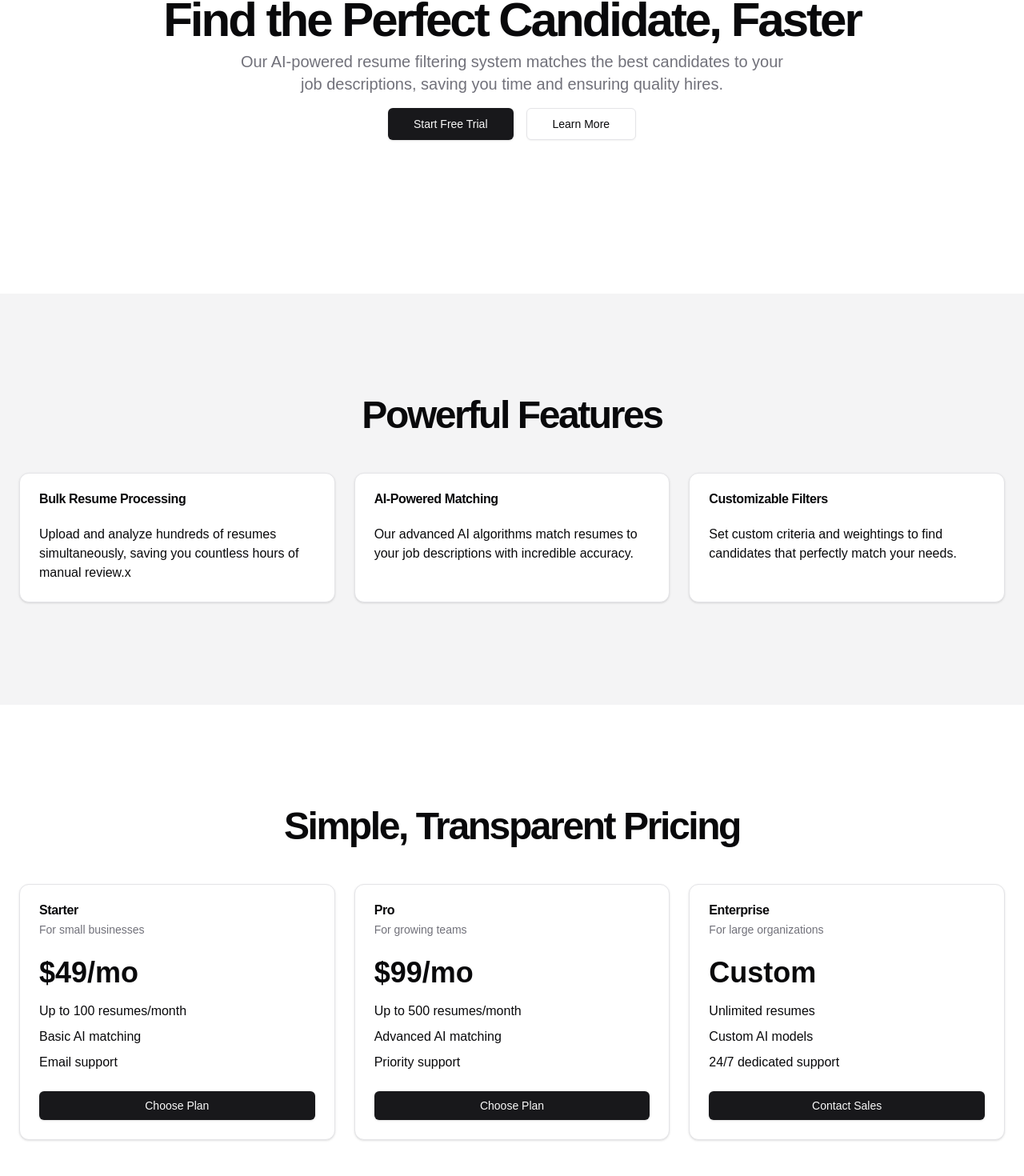
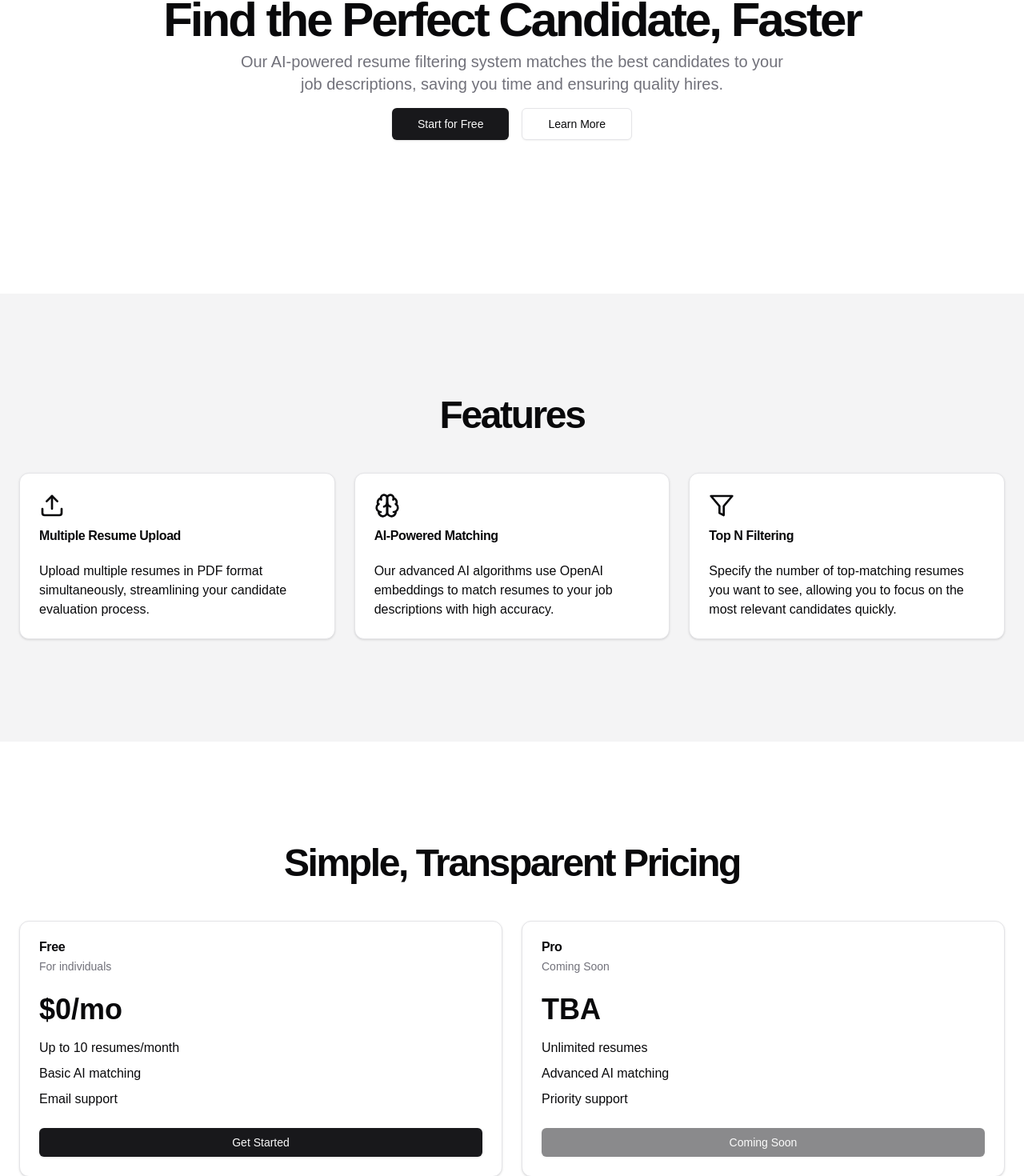
Before and after one commit to JOSHIK27/aiatsscanner, a Next.js app: page / in a window 1280 px wide. Shown: the part 254-1724 px from the top of the page at 80% size. Built offline with nearby package versions, Linux system fonts and the light colour scheme.

Commit message:
all minor fixes

```diff
--- a/src/app/layout.tsx
+++ b/src/app/layout.tsx
@@ -53,13 +53,6 @@ export default function RootLayout({
               <Link href="#faq" className="text-sm font-medium hover:underline">
                 FAQ
               </Link>
-              <Link
-                href="/submit"
-                className="text-sm font-medium hover:underline"
-              >
-                Submit
-              </Link>
-              <Button>Get Started</Button>
             </nav>
           </div>
         </header>
--- a/src/app/submit/page.tsx
+++ b/src/app/submit/page.tsx
@@ -119,9 +119,13 @@ export default function Submit() {
         </Button>
       </form>
 
+      {results.length > 0 && (
         <Dialog>
           <DialogTrigger asChild>
-          <Button className="w-full py-4 mt-4" disabled={results.length === 0}>
+            <Button
+              className="w-full py-4 mt-4"
+              disabled={results.length === 0}
+            >
               View Top {topN} Resumes
             </Button>
           </DialogTrigger>
@@ -140,6 +144,7 @@ export default function Submit() {
             </div>
           </DialogContent>
         </Dialog>
+      )}
     </div>
   );
 }
--- a/src/components/features.tsx
+++ b/src/components/features.tsx
@@ -1,37 +1,41 @@
 import { Card, CardContent, CardHeader, CardTitle } from "@/components/ui/card";
+import { Upload, Brain, Filter } from "lucide-react";
 
 export default function Features() {
   return (
     <section id="features" className="w-full py-12 md:py-24 lg:py-32 bg-muted">
       <h2 className="text-3xl font-bold tracking-tighter sm:text-4xl md:text-5xl text-center mb-12">
-        Powerful Features
+        Features
       </h2>
       <div className="grid gap-6 lg:grid-cols-3 px-4 md:px-6">
         <Card>
           <CardHeader>
-            <CardTitle>Bulk Resume Processing</CardTitle>
+            <Upload className="w-8 h-8 mb-2" />
+            <CardTitle>Multiple Resume Upload</CardTitle>
           </CardHeader>
           <CardContent>
-            Upload and analyze hundreds of resumes simultaneously, saving you
-            countless hours of manual review.x
+            Upload multiple resumes in PDF format simultaneously, streamlining
+            your candidate evaluation process.
           </CardContent>
         </Card>
         <Card>
           <CardHeader>
+            <Brain className="w-8 h-8 mb-2" />
             <CardTitle>AI-Powered Matching</CardTitle>
           </CardHeader>
           <CardContent>
-            Our advanced AI algorithms match resumes to your job descriptions
-            with incredible accuracy.
+            Our advanced AI algorithms use OpenAI embeddings to match resumes to
+            your job descriptions with high accuracy.
           </CardContent>
         </Card>
         <Card>
           <CardHeader>
-            <CardTitle>Customizable Filters</CardTitle>
+            <Filter className="w-8 h-8 mb-2" />
+            <CardTitle>Top N Filtering</CardTitle>
           </CardHeader>
           <CardContent>
-            Set custom criteria and weightings to find candidates that perfectly
-            match your needs.
+            Specify the number of top-matching resumes you want to see, allowing
+            you to focus on the most relevant candidates quickly.
           </CardContent>
         </Card>
       </div>
--- a/src/components/hero.tsx
+++ b/src/components/hero.tsx
@@ -1,4 +1,5 @@
 import { Button } from "@/components/ui/button";
+import Link from "next/link";
 
 export default function Hero() {
   return (
@@ -15,10 +16,14 @@ export default function Hero() {
           </p>
         </div>
         <div className="space-x-4">
-          <Button size="lg">Start Free Trial</Button>
-          <Button variant="outline" size="lg">
-            Learn More
-          </Button>
+          <Link href="/submit">
+            <Button size="lg">Start for Free</Button>
+          </Link>
+          <Link href="/pricing">
+            <Button variant="outline" size="lg">
+              Learn More
+            </Button>
+          </Link>
         </div>
       </div>
     </section>
--- a/src/components/pricing.tsx
+++ b/src/components/pricing.tsx
@@ -14,56 +14,41 @@ export default function Pricing() {
       <h2 className="text-3xl font-bold tracking-tighter sm:text-4xl md:text-5xl text-center mb-12">
         Simple, Transparent Pricing
       </h2>
-      <div className="grid gap-6 lg:grid-cols-3 px-4 md:px-6">
+      <div className="grid gap-6 lg:grid-cols-2 px-4 md:px-6">
         <Card>
           <CardHeader>
-            <CardTitle>Starter</CardTitle>
-            <CardDescription>For small businesses</CardDescription>
+            <CardTitle>Free</CardTitle>
+            <CardDescription>For individuals</CardDescription>
           </CardHeader>
           <CardContent>
-            <p className="text-4xl font-bold">$49/mo</p>
+            <p className="text-4xl font-bold">$0/mo</p>
             <ul className="mt-4 space-y-2">
-              <li>Up to 100 resumes/month</li>
+              <li>Up to 10 resumes/month</li>
               <li>Basic AI matching</li>
               <li>Email support</li>
             </ul>
           </CardContent>
           <CardFooter>
-            <Button className="w-full">Choose Plan</Button>
+            <Button className="w-full">Get Started</Button>
           </CardFooter>
         </Card>
         <Card>
           <CardHeader>
             <CardTitle>Pro</CardTitle>
-            <CardDescription>For growing teams</CardDescription>
+            <CardDescription>Coming Soon</CardDescription>
           </CardHeader>
           <CardContent>
-            <p className="text-4xl font-bold">$99/mo</p>
+            <p className="text-4xl font-bold">TBA</p>
             <ul className="mt-4 space-y-2">
-              <li>Up to 500 resumes/month</li>
+              <li>Unlimited resumes</li>
               <li>Advanced AI matching</li>
               <li>Priority support</li>
             </ul>
           </CardContent>
           <CardFooter>
-            <Button className="w-full">Choose Plan</Button>
-          </CardFooter>
-        </Card>
-        <Card>
-          <CardHeader>
-            <CardTitle>Enterprise</CardTitle>
-            <CardDescription>For large organizations</CardDescription>
-          </CardHeader>
-          <CardContent>
-            <p className="text-4xl font-bold">Custom</p>
-            <ul className="mt-4 space-y-2">
-              <li>Unlimited resumes</li>
-              <li>Custom AI models</li>
-              <li>24/7 dedicated support</li>
-            </ul>
-          </CardContent>
-          <CardFooter>
-            <Button className="w-full">Contact Sales</Button>
+            <Button className="w-full" disabled>
+              Coming Soon
+            </Button>
           </CardFooter>
         </Card>
       </div>
```
Lines whose indentation alone changed are shown as unchanged.
